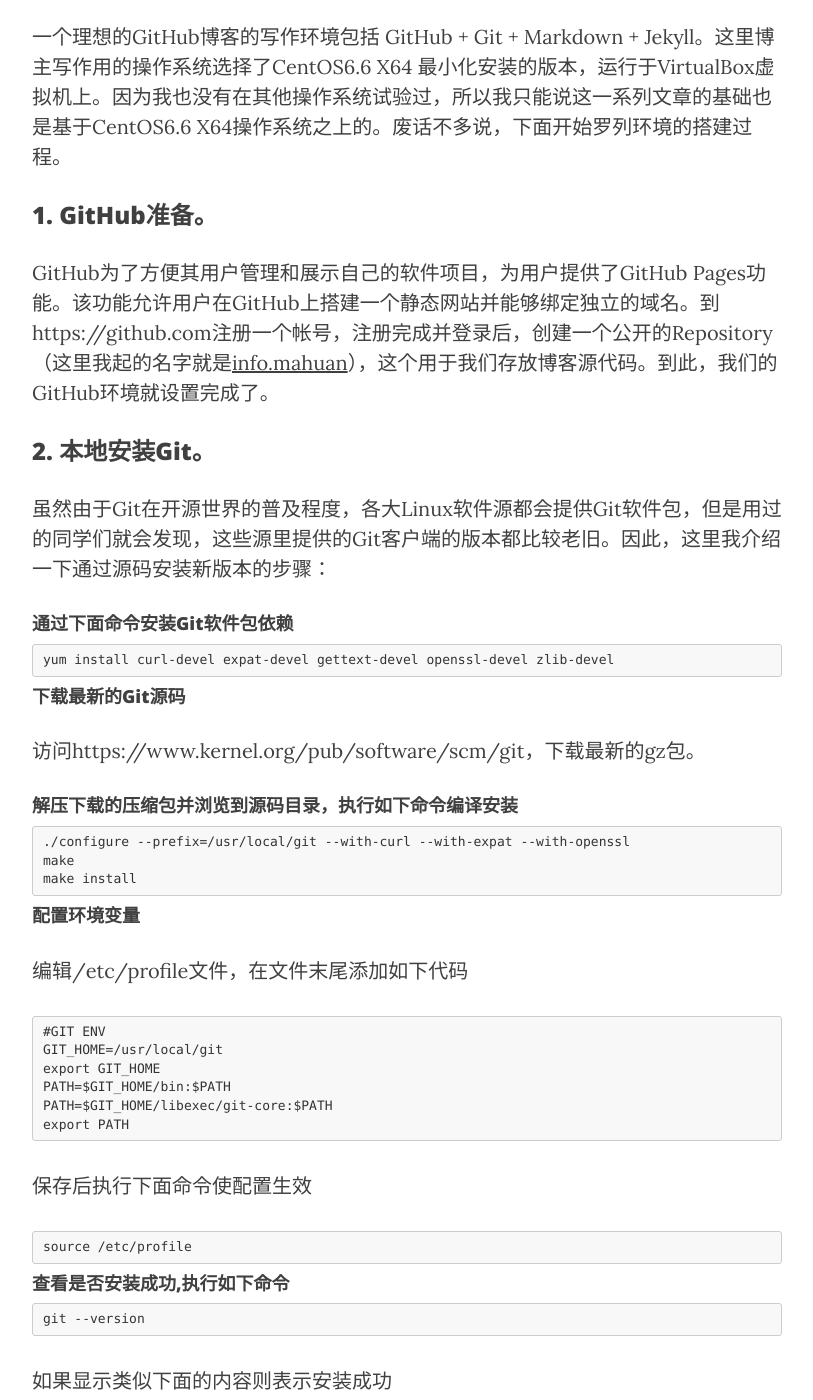
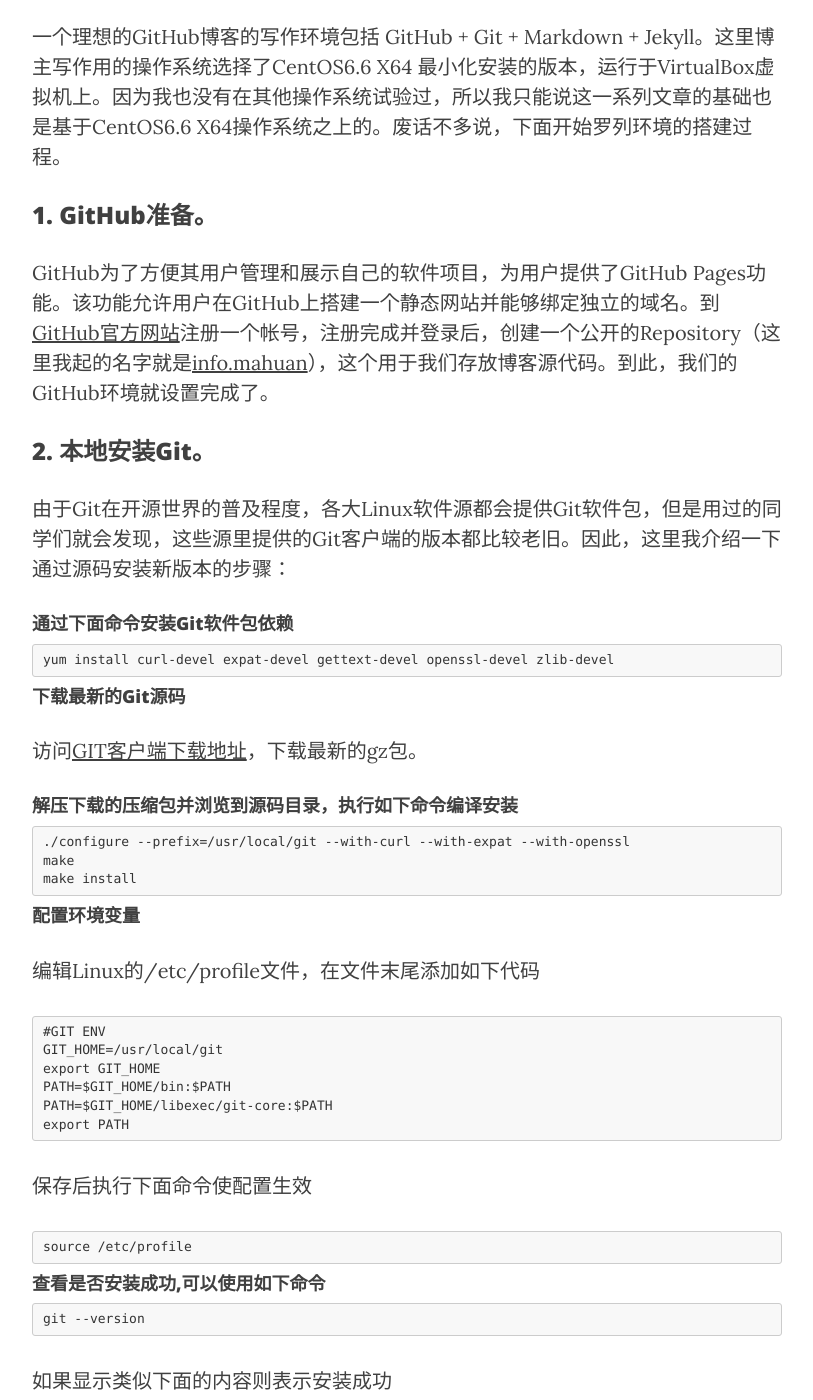
Before and after one commit to HENRY-M/info.mahuan, a Jekyll site: the page built from _posts/2015-07-01-000101.markdown, in a window 1280 px wide and 1400 px high, scrolled down 555 px. Shown: the whole window, without its empty margins (233-1046 px from the left). Built offline with Jekyll 4.4.1, drawn with Linux system fonts in a browser that asks for light colours; nearby versions of some CDN libraries; comment, search, counter and statistics services are not loaded; some of the changed text lies outside the part shown.

Commit message:
some words update

```diff
--- a/_posts/2015-07-01-000101.markdown
+++ b/_posts/2015-07-01-000101.markdown
@@ -15,11 +15,11 @@
 
 ### 1. GitHub准备。
 
-GitHub为了方便其用户管理和展示自己的软件项目，为用户提供了GitHub Pages功能。该功能允许用户在GitHub上搭建一个静态网站并能够绑定独立的域名。到https://github.com注册一个帐号，注册完成并登录后，创建一个公开的Repository（这里我起的名字就是[info.mahuan](https://github.com/HENRY-M/info.mahuan)），这个用于我们存放博客源代码。到此，我们的GitHub环境就设置完成了。
+GitHub为了方便其用户管理和展示自己的软件项目，为用户提供了GitHub Pages功能。该功能允许用户在GitHub上搭建一个静态网站并能够绑定独立的域名。到[GitHub官方网站](https://github.com)注册一个帐号，注册完成并登录后，创建一个公开的Repository（这里我起的名字就是[info.mahuan](https://github.com/HENRY-M/info.mahuan)），这个用于我们存放博客源代码。到此，我们的GitHub环境就设置完成了。
 
 ### 2. 本地安装Git。
 
-虽然由于Git在开源世界的普及程度，各大Linux软件源都会提供Git软件包，但是用过的同学们就会发现，这些源里提供的Git客户端的版本都比较老旧。因此，这里我介绍一下通过源码安装新版本的步骤：
+由于Git在开源世界的普及程度，各大Linux软件源都会提供Git软件包，但是用过的同学们就会发现，这些源里提供的Git客户端的版本都比较老旧。因此，这里我介绍一下通过源码安装新版本的步骤：
 
 #### 通过下面命令安装Git软件包依赖
 
@@ -27,7 +27,7 @@
 
 #### 下载最新的Git源码
 
-访问https://www.kernel.org/pub/software/scm/git，下载最新的gz包。
+访问[GIT客户端下载地址](https://www.kernel.org/pub/software/scm/git)，下载最新的gz包。
 
 #### 解压下载的压缩包并浏览到源码目录，执行如下命令编译安装
 
@@ -37,7 +37,7 @@
 
 #### 配置环境变量
 
-编辑/etc/profile文件，在文件末尾添加如下代码
+编辑Linux的/etc/profile文件，在文件末尾添加如下代码
 
 	#GIT ENV
 	GIT_HOME=/usr/local/git
@@ -50,7 +50,7 @@
 
 	source /etc/profile
 
-#### 查看是否安装成功,执行如下命令
+#### 查看是否安装成功,可以使用如下命令
 
 	git --version
 
@@ -84,7 +84,7 @@
 
 #### 安装RUBY
 
-使用RVM安装则方便的多，执行如下命令
+使用RVM安装则方便的多，执行如下命令查看当前RUBY的版本列表
 
 	rvm list known
 
@@ -137,7 +137,7 @@
 
 #### 初始化Git
 
-GitHub规定Pages的目录必须使用分支 gh-pages，在这个分支下的文件才会被GitHub编译成网页并发布。命令如下
+GitHub规定Pages的目录必须使用分支 gh-pages，在这个分支下的文件才会被GitHub编译成网页并发布，所以这里创建一个没有父类的分支。命令如下
 
 	git init
 	git checkout --orphan gh-pages
```
Also changed, not shown: other parts of _posts/2015-07-01-000101.markdown (+1 -1 lines).
